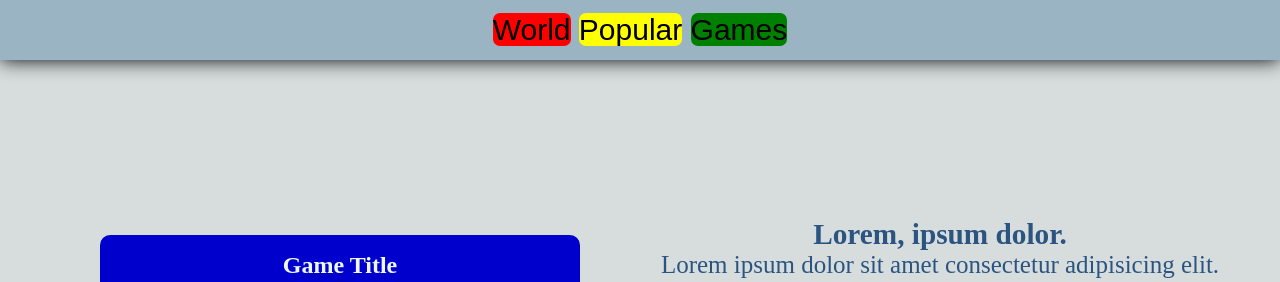
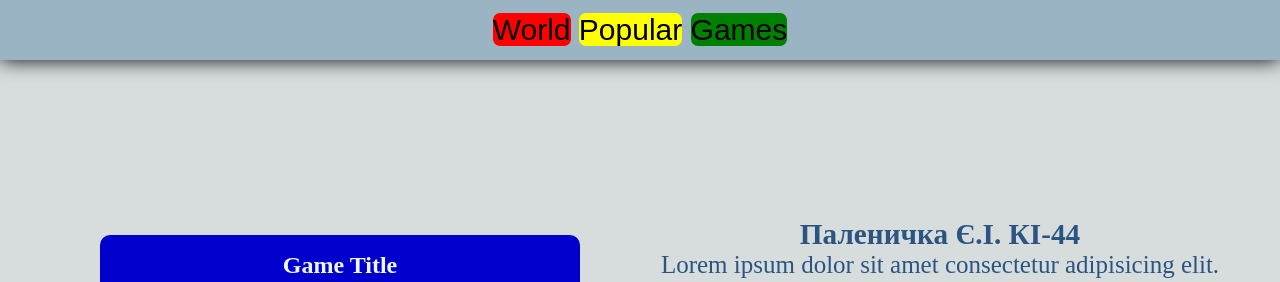
Before and after one commit to zhekich-an/zhekich-an.github.io, a plain HTML site: page index.html in a window 1280 px wide. Shown: the top 282 px of the page. Drawn offline with Linux system fonts and the light colour scheme; a web font is replaced by a local one.

Commit message:
changed index.html

```diff
--- a/index.html
+++ b/index.html
@@ -58,7 +58,7 @@
                 </div>
             </div>
             <div class="main1_text table_flex">
-                <h3>Lorem, ipsum dolor.</h3>
+                <h3>Паленичка Є.І. КІ-44</h3>
                 <p>Lorem ipsum dolor sit amet consectetur adipisicing elit. Laborum quisquam itaque debitis recusandae
                     incidunt repudiandae nemo sunt. Unde nemo dicta, mollitia magnam laboriosam laudantium maiores, non
                     fugit minus saepe porro ab id repellendus? Necessitatibus laboriosam facere temporibus assumenda
```
